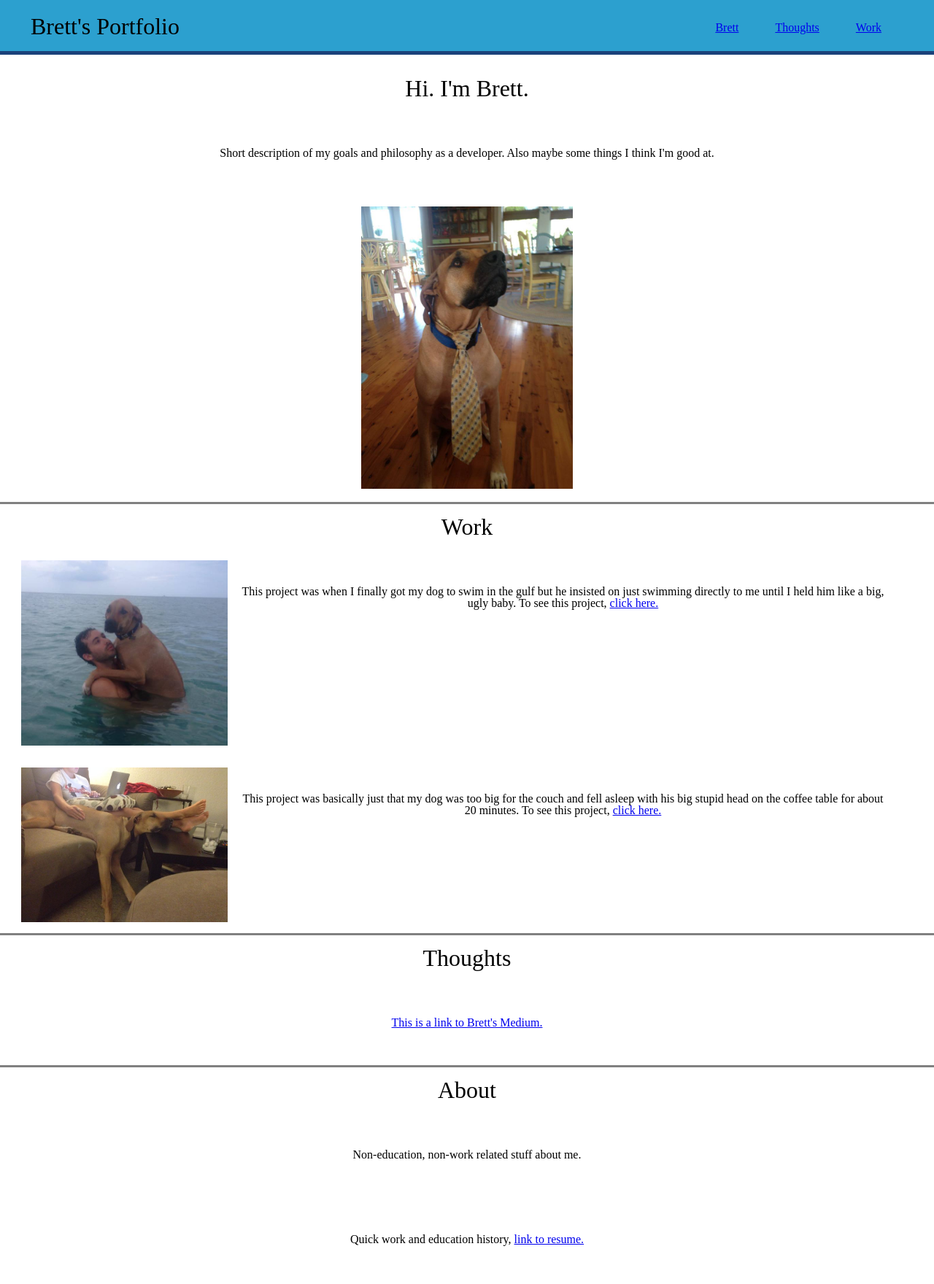
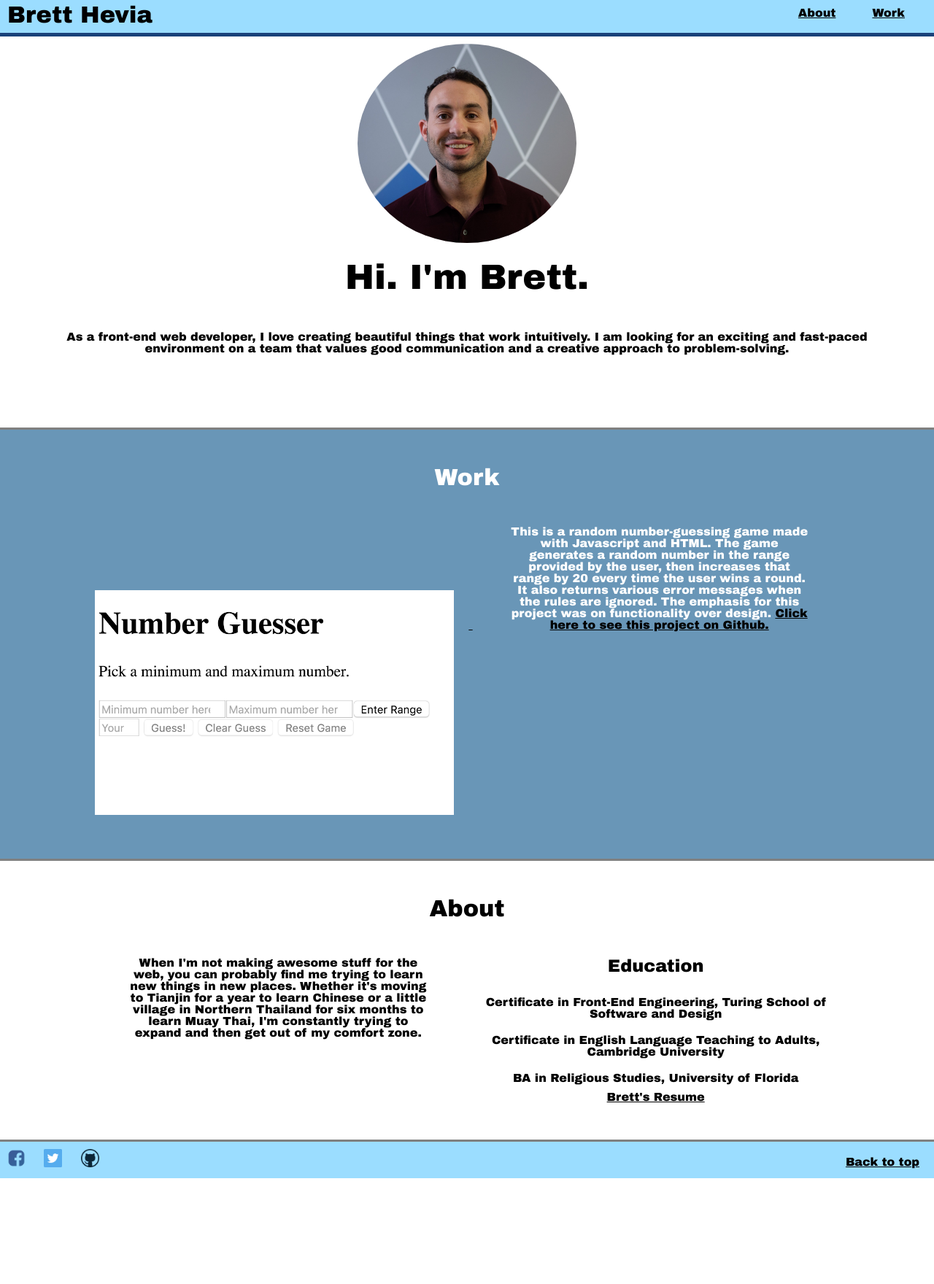
Before and after one commit to bretthev/portfolio, a plain HTML site: page index.html in a window 1280 px wide. Shown: the top 1760 px of the page at 73% size. After the commit the page ends 1621 px from the top, so only its background shows below. Drawn offline with Linux system fonts and the light colour scheme.

Commit message:
Styled and first project

```diff
--- a/css/styles.css
+++ b/css/styles.css
@@ -5,57 +5,155 @@ html {
   box-sizing: inherit;
 }
 
+/*header stuff*/
+
+body {
+  font-family: "Arial Black", Arial Bold, Gadget, sans-serif;
+}
+
 header {
-  background: #2CA0CF;
+  font-family: "Arial Black", Arial Bold, Gadget, sans-serif;
+  background: #9BDDFF;
   border-bottom: 5px solid #1A427A;
-  height: 75px;
+  height: 50px;
   margin-bottom: 15px;
   text-align: center;
+  position: fixed;
+  width: 100%;
 }
 
-nav h1 {
+header a:hover {
+  color: #9BDDFF;
+  background: black;
+}
+
+.circle-img {
+  border-radius: 50%;
+}
+
+a:link {
+  text-decoration: underline;
+  color: black;
+}
+
+a:visited {
+  text-decoration: none;
+  color: inherit;
+}
+
+h1 {
   font-size: 200%;
   float: left;
-  padding-top: 20px;
+  padding-top: 5px;
   padding-left: 10px;
+
 }
+
 
 nav li{
   display: inline-block;
   float: right;
-  padding-top: 30px;
+  padding-top: 10px;
   padding-right: 30px;
   margin: auto 10px;
 }
 
-.container {
-  width: 95%;
-  margin: auto;
-}
+/*content stuff*/
 
 section {
   border-bottom: 3px solid grey;
-  display: inline-block;
   width: 100%;
   text-align: center;
+  padding-top: 50px;
+  padding-bottom: 50px;
+}
+
+section img{
+  width: 25%;
+  padding: 10px;
 }
 
 section h2 {
   font-size: 200%;
-  padding: 15px;
 }
 
-article {
+section p {
+  padding: 50px;
+}
+
+#welcome h2{
+  font-size: 300%;
+  margin-top: 10px;
+}
+
+/*project section*/
+
+#work {
+  background: #6996B7;
+  color: white;
+}
+
+.project {
+  display: inline-block;
+  width: 100%;
+}
+
+.project p a:hover{
+  background: white;
+  color: #6996B7;
+}
+
+.project p {
+  margin-top: 5%;
+  display: inline-block;
+  width: 40%;
+  margin: auto;
+}
+
+.project img {
+  margin-top: 10%;
+  width: 40%;
+  vertical-align: top;
+  margin-right: 10px;
+  color: transparent;
+}
+
+/*about me stuff*/
+
+#about {
   display: inline-block;
 }
 
-section img{
-  width: 25%;
-  padding: 15px;
+#about h3 {
+  font-size: 150%;
+  margin-bottom: 20px;
 }
 
-section p{
-  padding: 50px;
+.education {
+  margin-top: 50px;
+  width: 40%;
+  display: inline-block;
+}
+
+.education li{
+  padding: 10px;
+}
+
+.education a:hover{
+  background: black;
+  color: white;
+}
+
+.personal {
+  display: inline-block;
+  width: 40%;
+  vertical-align: top;
+}
+/*footer stuff*/
+
+footer {
+  height: 50px;
+  background-color: #9BDDFF;
 }
 
 footer ul{
@@ -64,6 +162,11 @@ footer ul{
 
 footer li {
   display: inline-block;
+}
+
+footer a:hover {
+  color: #9BDDFF;
+  background: black;
 }
 
 footer img {
@@ -75,3 +178,28 @@ footer h4 {
   float: right;
   padding: 20px;
 }
+
+/*smaller screen*/
+@media screen and (max-width: 700px) {
+
+  nav li {
+    padding-right: 10px;
+    float: right;
+  }
+
+  .project, .project img, .project p {
+    display: block;
+    width: 100%;
+  }
+  .project img {
+    height: 30%;
+    width: 50%;
+    margin: auto;
+    margin-top: 20px;
+  }
+  .personal, .education {
+    display: block;
+    margin: auto;
+    width: 100%;
+  }
+}
--- a/index.html
+++ b/index.html
@@ -9,68 +9,66 @@
 
 <body>
   <header>
-    <div class = "container">
+    <h1>Brett Hevia</h1>
     <nav>
-      <h1>Brett's Portfolio</h1>
       <ul>
         <li><a href="#work">Work</a></li>
-        <li><a href="#thoughts">Thoughts</a></li>
-        <li><a href="#about">Brett</a></li>
+        <!-- <li><a href="#thoughts">Thoughts</a></li> -->
+        <li><a href="#about">About</a></li>
       </ul>
     </nav>
   </header>
 
   <section id="welcome">
+    <img class = "circle-img" src="images/brett_hevia.jpg">
     <h2>Hi. I'm Brett.</h2>
     <p>
-      Short description of my goals and philosophy as a developer. Also maybe
-      some things I think I'm good at.
+      As a front-end web developer, I love creating beautiful things that work intuitively. I am looking for an exciting and fast-paced environment on a team that values good communication and a creative approach to problem-solving.
     </p>
 
-    <img src="images/job-interview.jpg">
 
   </section>
 
   <section id="work">
     <h2>Work</h2>
     <article class="project">
-      <a href="project1.html">
-        <img src="images/big-baby.jpg" align="left">
+      <a href="https://github.com/bretthev/number-guesser">
+        <img src="images/Number-guesser.png">
       </a>
-      <p>This project was when I finally got my dog to swim in the gulf but he
-      insisted on just swimming directly to me until I held him like a big,
-      ugly baby. To see this project, <a href="project1.html">click here.</a></p>
-
-    </p>
-
-    <article class="project">
-      <a href="project2.html">
-        <img src="images/big-idiot.jpg" align="left">
-      </a>
-      <p>This project was basically just that my dog was too big for the couch and fell
-      asleep with his big stupid head on the coffee table for about 20 minutes.
-      To see this project, <a href="project2.html">click here.</a></p>
+      <p>
+        This is a random number-guessing game made with Javascript and HTML. The game generates a random number in the range provided by the user, then increases that range by 20 every time the user wins a round. It also returns various error messages when the rules are ignored. The emphasis for this project was on functionality over design. <a href="https://github.com/bretthev/number-guesser">Click here to see this project on Github.</a></p>
+    </article>
   </section>
 
-  <section id="thoughts">
+<!--Commented out until I actually get a blog up
+   <section id="thoughts">
     <h2>Thoughts</h2>
     <article class="blog">
       <p><a href="https://medium.com/@brett.hevia">This is a link to Brett's Medium.</a></p>
-  </section>
+    </article>
+  </section> -->
 
   <section id="about">
     <h2>About</h2>
-    <p id = "left-words">
-      Non-education, non-work related stuff about me.
-    </p>
-    <p id = "right-words">
-      Quick work and education history, <a href = "#resume">link to resume.</a>
-    <p>
-      <img src="images/my-dude.jpg" align: center>
-    </p>
+
+    <div class = "personal">
+
+      <p>When I'm not making awesome stuff for the web, you can probably find me trying to learn new things in new places. Whether it's moving to Tianjin for a year to learn Chinese or a little village in Northern Thailand for six months to learn Muay Thai, I'm constantly trying to expand and then get out of my comfort zone.
+      </div>
+      <!-- <img src="images/my-dude.jpg" align: center> -->
+
+      <div class = "education">
+        <h3> Education </h3>
+        <ul>
+          <li>Certificate in Front-End Engineering, Turing School of Software and Design</li>
+          <li>Certificate in English Language Teaching to Adults, Cambridge University</li>
+          <li>BA in Religious Studies, University of Florida</li>
+        </ul>
+        <a href="https://resume.creddle.io/resume/7mn0c3qjjsl">Brett's Resume</a>
+      </div>
+
+
   </section>
-
-</div>
 
   <footer>
     <ul>
```
Also changed, not shown: images/Number-guesser.png (added), images/brett_hevia.jpg (added).
